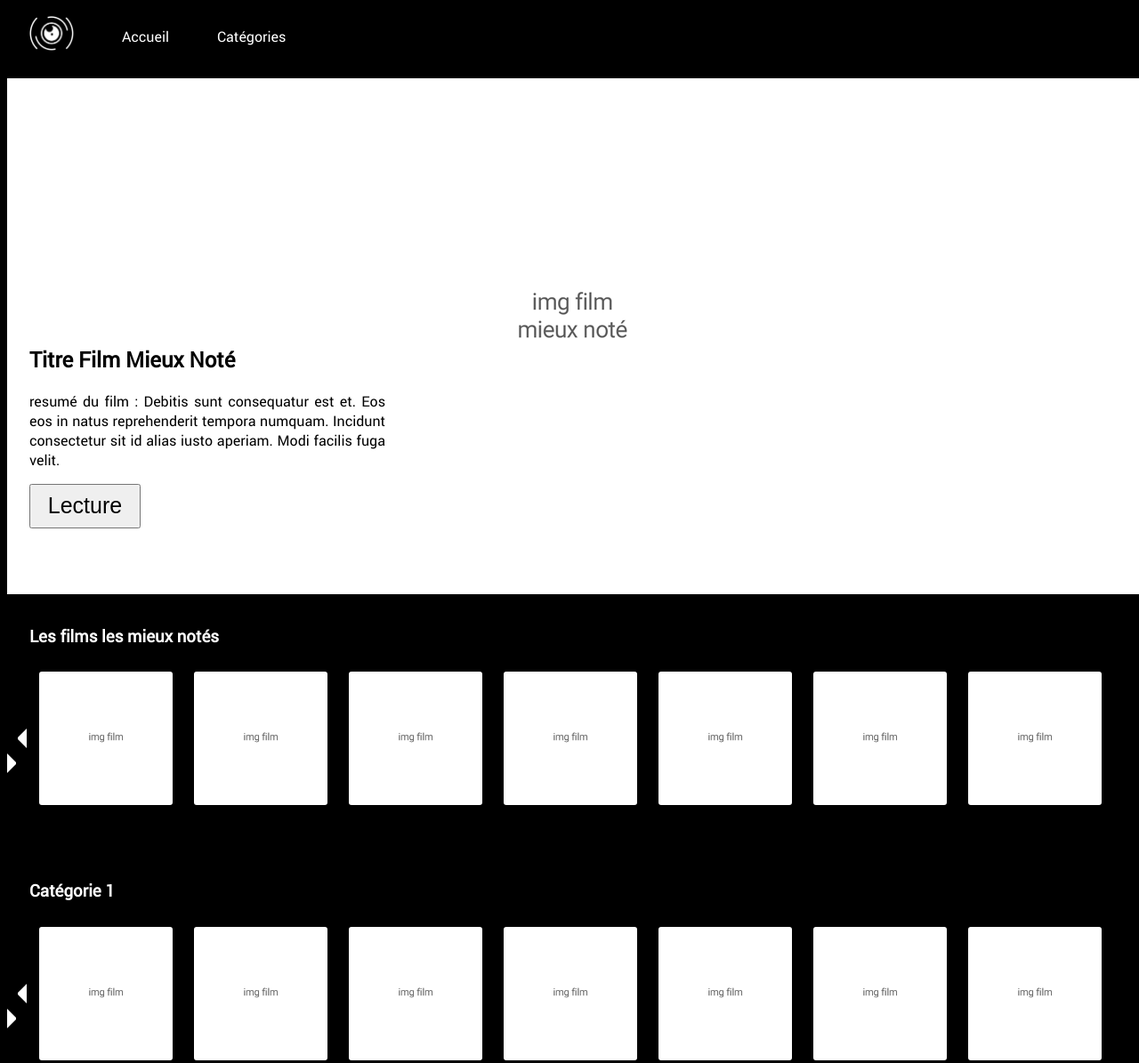
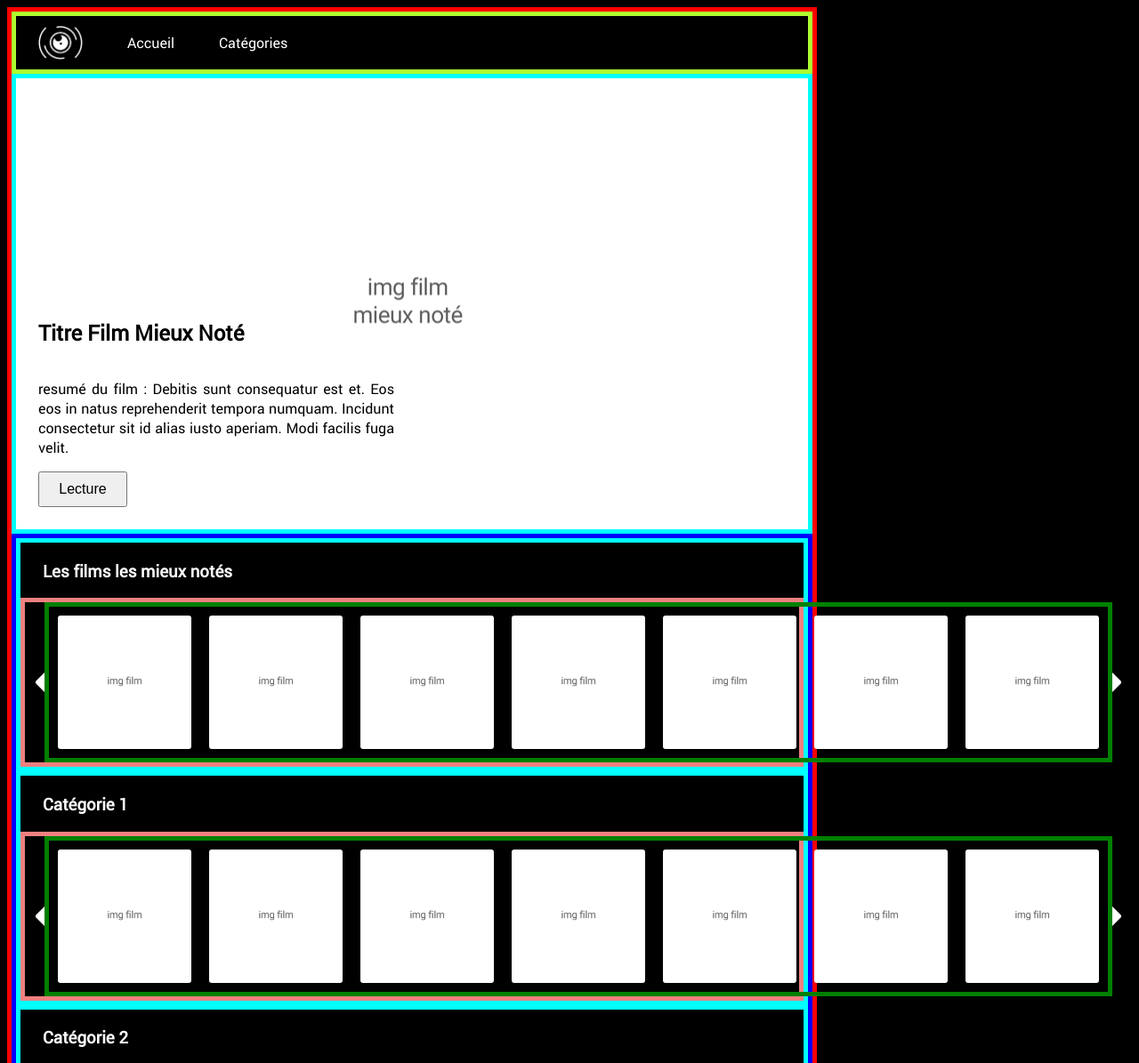
Before and after one commit to LudoTreb/OCR_P6, a plain HTML site: page index.html in a window 1280 px wide. Shown: the top 1195 px of the page at 89% size. Drawn offline with Linux system fonts and the light colour scheme; a script that the page names is missing; files whose address does not match are found by name.

Commit message:
réécriute des fichier .html et .css avec le principe de flexbox

```diff
--- a/index.html
+++ b/index.html
@@ -11,19 +11,25 @@
         <nav>
             <img src="ress/img/logo_JSI_white_alone.png"  alt="logo" class="nav_item" id="nav_logo">
             <a href="#home" class="nav_item">Accueil</a>
-            <a href="#category" class="nav_item">Catégories</a>
+            <a href="#category_rate" class="nav_item">Catégories</a>
         </nav>
     </header>
 
     <section id="home">
         <h1>Titre Film Mieux Noté</h1>
-        <p class="resume">resumé du film : Debitis sunt consequatur est et. Eos eos in natus reprehenderit tempora numquam. Incidunt consectetur sit id alias iusto aperiam. Modi facilis fuga velit.</p>
+        <p class="resume">resumé du film : Debitis sunt consequatur est et.
+        Eos eos in natus reprehenderit tempora numquam.
+        Incidunt consectetur sit id alias iusto aperiam.
+        Modi facilis fuga velit.</p>
         <button class="button_home">Lecture</button>
     </section>
+    <div id="container">
+        <section id="category_rate">
+            <h3>Les films les mieux notés</h3>
 
-    <section id="category">
-        <h3>Les films les mieux notés</h3>
+            <div id="element_caroussel">
                 <button class="scroll_left"></button>
+                <div id="caroussel">
                     <img class="mini_cover" src="ress/img/img_film_test.png" width="150px" alt="vignette_film">
                     <img class="mini_cover" src="ress/img/img_film_test.png" width="150px" alt="vignette_film">
                     <img class="mini_cover" src="ress/img/img_film_test.png" width="150px" alt="vignette_film">
@@ -31,12 +37,19 @@
                     <img class="mini_cover" src="ress/img/img_film_test.png" width="150px" alt="vignette_film">
                     <img class="mini_cover" src="ress/img/img_film_test.png" width="150px" alt="vignette_film">
                     <img class="mini_cover" src="ress/img/img_film_test.png" width="150px" alt="vignette_film">
+                </div>
                 <button class="scroll_right"></button>
+            </div>
+
+
         </section>
 
         <section id="category_genre_1">
             <h3>Catégorie 1</h3>
+
+            <div id="element_caroussel">
                 <button class="scroll_left"></button>
+                <div id="caroussel">
                     <img class="mini_cover" src="ress/img/img_film_test.png" width="150px" alt="vignette_film">
                     <img class="mini_cover" src="ress/img/img_film_test.png" width="150px" alt="vignette_film">
                     <img class="mini_cover" src="ress/img/img_film_test.png" width="150px" alt="vignette_film">
@@ -44,12 +57,17 @@
                     <img class="mini_cover" src="ress/img/img_film_test.png" width="150px" alt="vignette_film">
                     <img class="mini_cover" src="ress/img/img_film_test.png" width="150px" alt="vignette_film">
                     <img class="mini_cover" src="ress/img/img_film_test.png" width="150px" alt="vignette_film">
+                </div>
                 <button class="scroll_right"></button>
+            </div>
         </section>
 
         <section id="category_genre_2">
             <h3>Catégorie 2</h3>
+
+            <div id="element_caroussel">
                 <button class="scroll_left"></button>
+                <div id="caroussel">
                     <img class="mini_cover" src="ress/img/img_film_test.png" width="150px" alt="vignette_film">
                     <img class="mini_cover" src="ress/img/img_film_test.png" width="150px" alt="vignette_film">
                     <img class="mini_cover" src="ress/img/img_film_test.png" width="150px" alt="vignette_film">
@@ -57,12 +75,17 @@
                     <img class="mini_cover" src="ress/img/img_film_test.png" width="150px" alt="vignette_film">
                     <img class="mini_cover" src="ress/img/img_film_test.png" width="150px" alt="vignette_film">
                     <img class="mini_cover" src="ress/img/img_film_test.png" width="150px" alt="vignette_film">
+                </div>
                 <button class="scroll_right"></button>
+            </div>
         </section>
 
         <section id="category_genre_3">
             <h3>Catégorie 3</h3>
+
+            <div id="element_caroussel">
                 <button class="scroll_left"></button>
+                <div id="caroussel">
                     <img class="mini_cover" src="ress/img/img_film_test.png" width="150px" alt="vignette_film">
                     <img class="mini_cover" src="ress/img/img_film_test.png" width="150px" alt="vignette_film">
                     <img class="mini_cover" src="ress/img/img_film_test.png" width="150px" alt="vignette_film">
@@ -70,9 +93,11 @@
                     <img class="mini_cover" src="ress/img/img_film_test.png" width="150px" alt="vignette_film">
                     <img class="mini_cover" src="ress/img/img_film_test.png" width="150px" alt="vignette_film">
                     <img class="mini_cover" src="ress/img/img_film_test.png" width="150px" alt="vignette_film">
+                </div>
                 <button class="scroll_right"></button>
+            </div>
         </section>
-
+    </div>
 
 </body>
 </html>
--- a/style.css
+++ b/style.css
@@ -15,6 +15,8 @@
 /* Body */
 
 body {
+    border: 5px solid red;
+    width: 900px;
     font-family: robotoregular;
     color: white;
     background-color: black;
@@ -22,15 +24,16 @@ body {
 
 /* Header */
 
-header {
 
+nav {
+    display: flex;
+    align-items: center;
     height: 60px;
-
+    border: 5px solid greenyellow;
 }
 
 #nav_logo {
-    position: relative;
-    top: 10px;
+
     width: 50px;
 }
 
@@ -41,19 +44,24 @@ header {
 
 }
 
+section {
+    border: 5px solid cyan;
+
+}
 
 
 /* Section Home */
 
 #home {
+    display: flex;
+    flex-direction: column;
+    background-image: url(ress/img/img_film_mieux_noté.png);
+    background-position: center center;
 
-    background-image: url(ress/img/img_film_mieux_noté.png);
-    width: 1280px;
-    height: 580px;
 }
 
 section h1 {
-    padding: 300px 0 0 25px;
+    padding: 250px 0 0 25px;
     color: black;
 }
 .resume {
@@ -65,30 +73,54 @@ section h1 {
 
 .button_home {
     margin-left: 25px;
+    margin-bottom: 25px;
     text-align: center;
-    font-size: 25px;
-    width: 125px;
-    height: 50px;
+    font-size: 1em;
+    width: 100px;
+    height: 40px;
 }
 
-/* Section Category */
+/* Section Container  */
+
+#container {
+    border: 5px solid blue;
+    display: flex;
+    flex-direction: column;
+}
 
 
 section h3 {
-    padding: 15px 0 10px 25px;
+    display: flex;
+    padding: 0 0 0 25px;
     color: white;
+}
+
+
+/* Caroussel */
+
+#element_caroussel {
+    border: 5px solid lightcoral;
+    display: flex;
+    align-items: center;
+}
+
+#caroussel {
+    display: flex;
+    border: 5px solid green;
+
 }
 
 .mini_cover {
     border: 2px solid withe;
     border-radius: 3px;
-    margin: 0 10px 10px 10px;
+    margin: 10px 10px 10px 10px;
 
 }
 
 .scroll_left {
-    position: relative;
-    bottom: 85px;
+    display: flex;
+
+
     width: 0;
     height: 0;
     border-top: 10px solid transparent;
@@ -100,8 +132,8 @@ section h3 {
 }
 
 .scroll_right {
-    position: relative;
-    bottom: 85px;
+    display: flex;
+
     width: 0;
     height: 0;
     border-top: 10px solid transparent;
@@ -111,3 +143,15 @@ section h3 {
     border-left:10px solid white;
     background-color: black;
 }
+
+
+/* Modal */
+
+.resume_modal {
+
+    color: white;
+    width: 640px;
+    font-size: 1em;
+    text-align: justify;
+
+}
```
Lines whose indentation alone changed are shown as unchanged.
